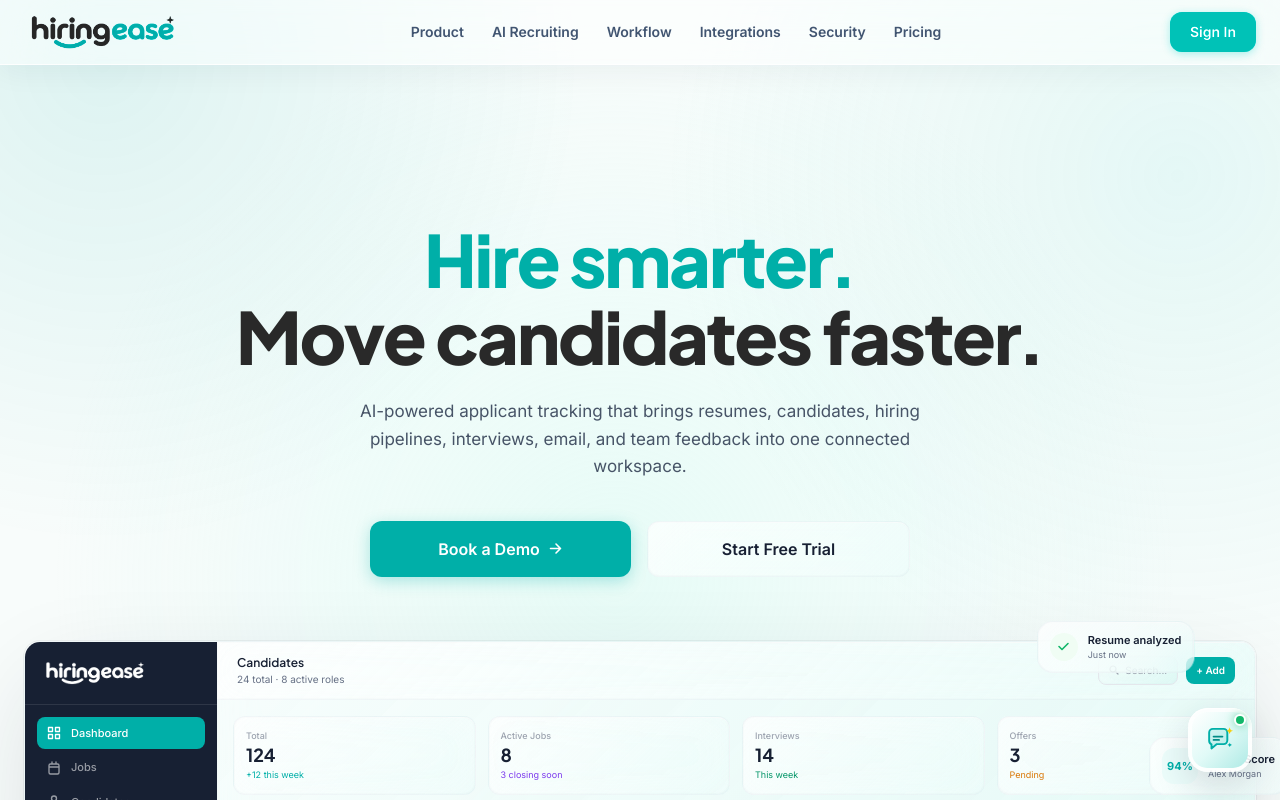
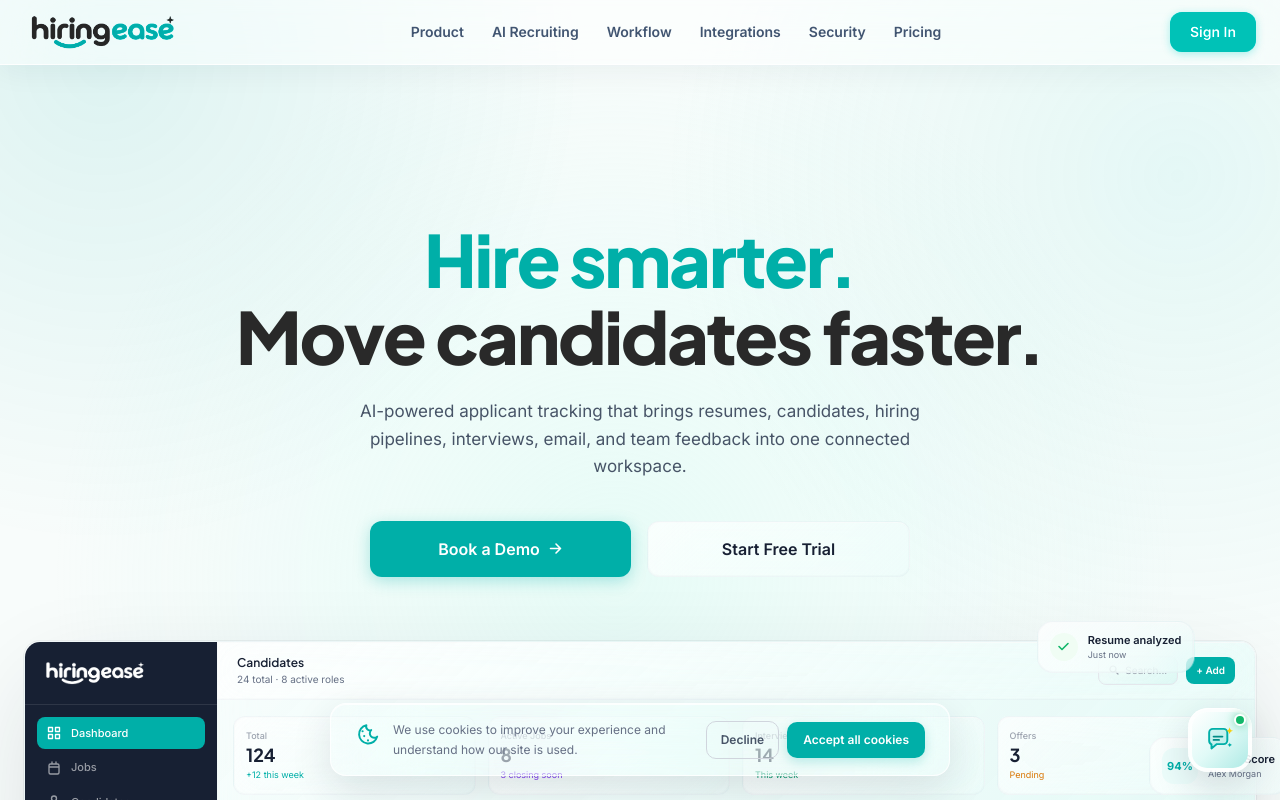
Before and after one commit to FahadJamshed/Hiring-ease, a React (Vite) app: page / in a window 1280 px wide. Shown: the top 800 px of the page. Built offline with nearby package versions, Linux system fonts and the light colour scheme; the HTML template or start-up script is replaced by a standard one.

Commit message:
some changes

```diff
--- a/src/App.tsx
+++ b/src/App.tsx
@@ -22,6 +22,7 @@ import BookDemoPage from "./pages/BookDemo"
 export default function App() {
   const [loaderVisible, setLoaderVisible] = useState(true)
   const [loaderLeaving, setLoaderLeaving] = useState(false)
+  const [showCookieBanner, setShowCookieBanner] = useState(false)
 
   useEffect(() => {
     const leaveTimer = window.setTimeout(() => setLoaderLeaving(true), 1200)
@@ -33,6 +34,20 @@ export default function App() {
     }
   }, [])
 
+  useEffect(() => {
+    setShowCookieBanner(window.localStorage.getItem("hiringease-cookie-consent") !== "accepted")
+  }, [])
+
+  const acceptCookies = () => {
+    window.localStorage.setItem("hiringease-cookie-consent", "accepted")
+    setShowCookieBanner(false)
+  }
+
+  const rejectCookies = () => {
+    window.localStorage.setItem("hiringease-cookie-consent", "rejected")
+    setShowCookieBanner(false)
+  }
+
   const path = window.location.pathname.replace(/\/$/, "") || "/"
 
   return (
@@ -41,6 +56,7 @@ export default function App() {
       <ScrollMotion />
       {loaderVisible && <SiteLoader leaving={loaderLeaving} />}
       <QuickHelp />
+      {showCookieBanner && <CookieBanner onAccept={acceptCookies} onReject={rejectCookies} />}
       {path === "/contact" ? (
         <ContactPage />
       ) : path === "/book-demo" ? (
@@ -71,6 +87,44 @@ export default function App() {
   )
 }
 
+function CookieBanner({ onAccept, onReject }: { onAccept: () => void; onReject: () => void }) {
+  return (
+    <aside
+      className="fixed bottom-4 left-1/2 z-[100] flex w-[calc(100%-2rem)] max-w-[620px] -translate-x-1/2 flex-col items-stretch justify-between gap-4 rounded-2xl border border-white/80 bg-white/5 px-5 py-4 text-left shadow-[0_14px_40px_rgba(23,32,51,0.12),inset_0_1px_0_rgba(255,255,255,0.8)] backdrop-blur-2xl backdrop-saturate-150 sm:bottom-6 sm:flex-row sm:items-center sm:gap-5 sm:px-6"
+      role="dialog"
+      aria-label="Cookie consent"
+    >
+      <div className="flex min-w-0 items-start gap-3">
+        <svg className="mt-0.5 shrink-0 text-[#00AFA8]" width="26" height="26" viewBox="0 0 24 24" fill="none" aria-hidden="true">
+          <path d="M20.5 13.5A8.5 8.5 0 1 1 10.5 3.02a3.5 3.5 0 0 0 4.48 4.48A3.5 3.5 0 0 0 20.5 13.5Z" stroke="currentColor" strokeWidth="1.8" strokeLinecap="round" strokeLinejoin="round" />
+          <circle cx="8.5" cy="13" r="1" fill="currentColor" />
+          <circle cx="12" cy="17" r="1" fill="currentColor" />
+          <circle cx="7" cy="8.5" r="1" fill="currentColor" />
+        </svg>
+        <p className="text-xs leading-relaxed text-[#667085]">
+          We use cookies to improve your experience and understand how our site is used.
+        </p>
+      </div>
+      <div className="flex shrink-0 items-center justify-end gap-2">
+        <button
+          type="button"
+          onClick={onReject}
+          className="rounded-[10px] border border-[#D0D5DD] px-3.5 py-2.5 text-xs font-semibold text-[#475467] transition-colors hover:border-[#00AFA8]/50 hover:text-[#008C86]"
+        >
+          Decline
+        </button>
+        <button
+          type="button"
+          onClick={onAccept}
+          className="rounded-[10px] bg-[#00AFA8] px-4 py-2.5 text-xs font-semibold text-white shadow-[0_4px_12px_rgba(0,175,168,0.24)] transition-colors hover:bg-[#008C86]"
+        >
+          Accept all cookies
+        </button>
+      </div>
+    </aside>
+  )
+}
+
 function SiteLoader({ leaving }: { leaving: boolean }) {
   return (
     <div
--- a/src/sections/Conversion.tsx
+++ b/src/sections/Conversion.tsx
@@ -195,10 +195,10 @@ function FinalCTA() {
           Bring your recruiting workflow together with HiringEase ATS 2.0.
         </p>
 
-        <div className="mx-auto flex w-full max-w-[620px] items-stretch justify-center gap-3 sm:gap-4">
+        <div className="mx-auto flex w-full max-w-[560px] items-stretch justify-center gap-3 sm:gap-4">
           <a
             href="/contact"
-            className="inline-flex flex-1 items-center justify-center gap-2 bg-[#00AFA8] text-white font-semibold text-base sm:text-lg px-5 py-3 rounded-[14px] hover:bg-[#008C86] transition-colors shadow-[0_8px_32px_rgba(0,175,168,0.3)] min-h-[60px] sm:min-h-[64px]"
+            className="inline-flex flex-1 items-center justify-center gap-2 bg-[#00AFA8] text-white font-semibold text-sm sm:text-base px-4 py-2.5 rounded-[12px] hover:bg-[#008C86] transition-colors shadow-[0_8px_32px_rgba(0,175,168,0.3)] min-h-[52px] sm:min-h-[56px]"
           >
             Contact Us
             <svg width="15" height="15" viewBox="0 0 15 15" fill="none">
@@ -207,7 +207,7 @@ function FinalCTA() {
           </a>
           <a
             href="/book-demo"
-            className="inline-flex flex-1 items-center justify-center gap-2 text-[#172033] font-semibold text-base sm:text-lg px-5 py-3 rounded-[14px] bg-white border border-[#E4E7EC] hover:bg-[#ECFDFB] hover:border-[#00AFA8]/50 hover:text-[#008C86] hover:shadow-[0_6px_20px_rgba(0,175,168,0.14)] transition-all min-h-[60px] sm:min-h-[64px]"
+            className="inline-flex flex-1 items-center justify-center gap-2 text-[#172033] font-semibold text-sm sm:text-base px-4 py-2.5 rounded-[12px] bg-white border border-[#E4E7EC] hover:bg-[#ECFDFB] hover:border-[#00AFA8]/50 hover:text-[#008C86] hover:shadow-[0_6px_20px_rgba(0,175,168,0.14)] transition-all min-h-[52px] sm:min-h-[56px]"
           >
             Book a Demo
           </a>
```
Also changed, not shown: src/components/Footer.tsx (+42 -16 lines).
